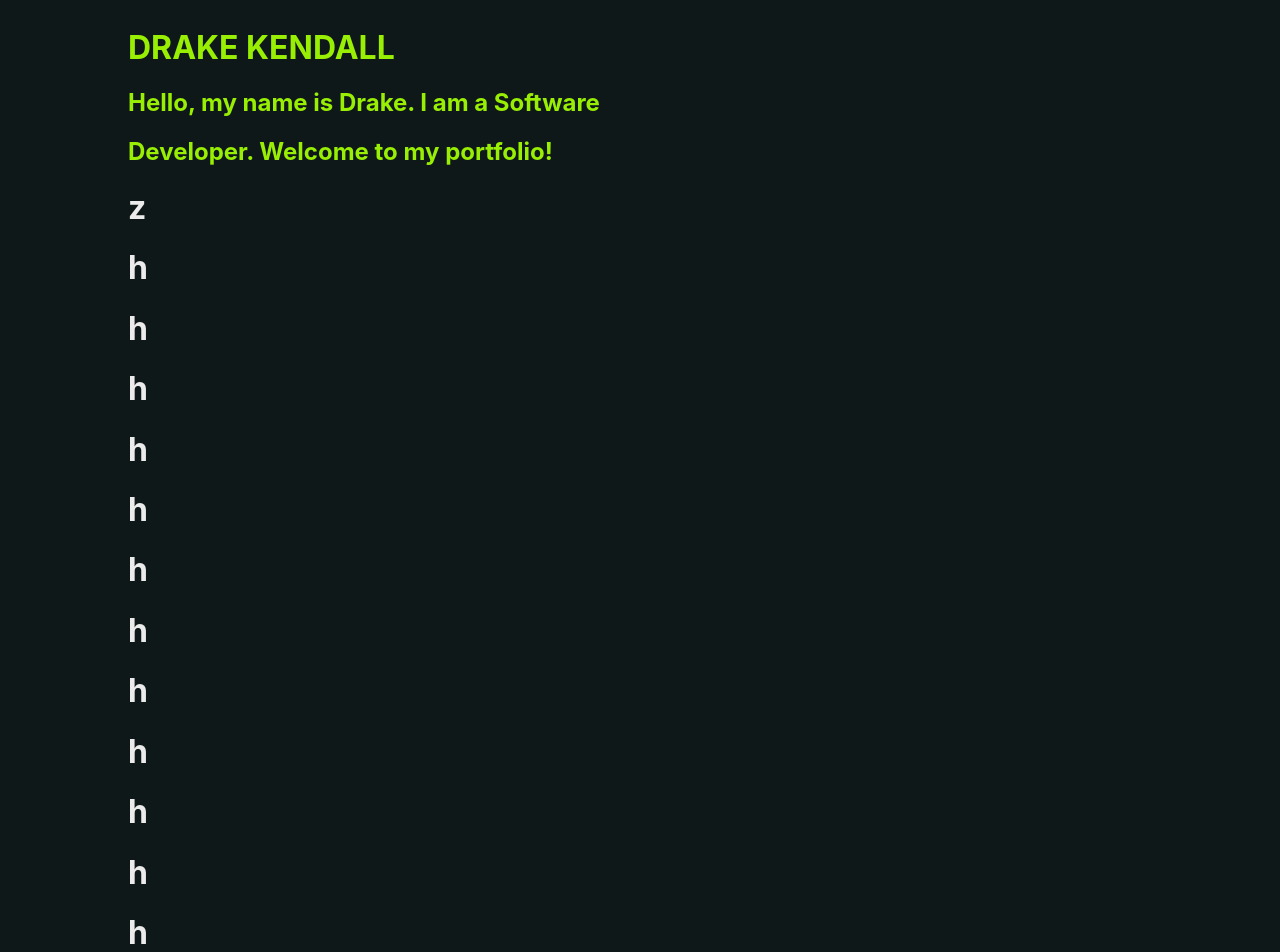
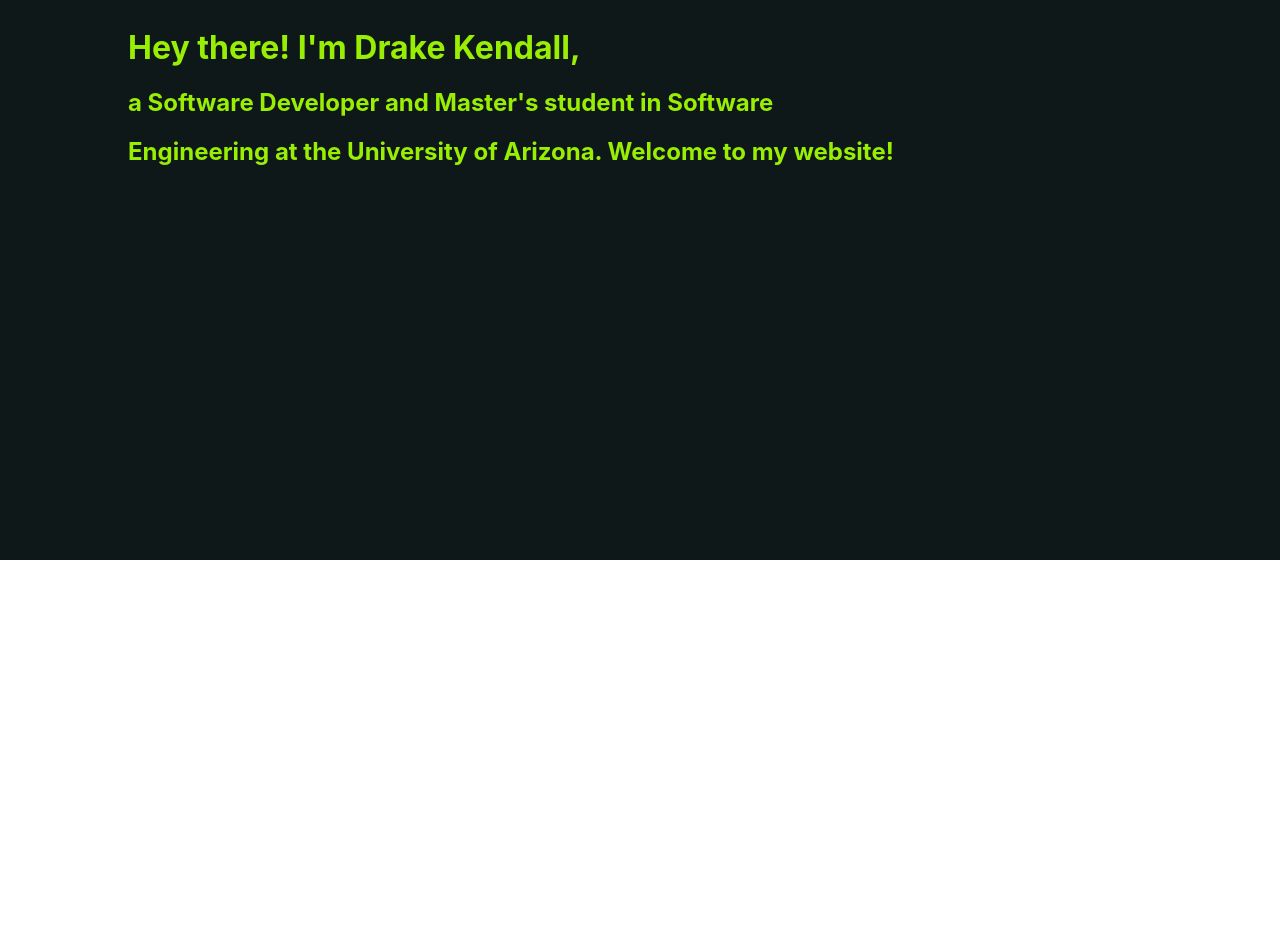
Before and after one commit to slasherdrake/slasherdrake.github.io, a JavaScript app: page / in a window 1280 px wide. Shown: the part 240-1192 px from the top of the page. After the commit the page ends 800 px from the top, so only its background shows below. Built offline with nearby package versions, Linux system fonts and the light colour scheme; the HTML template or start-up script is replaced by a standard one.

Commit message:
Front page

```diff
--- a/package.json
+++ b/package.json
@@ -3,7 +3,7 @@
   "version": "0.1.0",
   "private": true,
   "type": "module",
-  "homepage": "https://slasherdrake.github.io/slasherdrake.github.io",
+  "homepage": "https://slasherdrake.github.io",
   "dependencies": {
     "cra-template": "1.2.0",
     "gh-pages": "^6.3.0",
--- a/public/index.html
+++ b/public/index.html
@@ -2,7 +2,7 @@
 <html lang="en">
   <head>
     <meta charset="utf-8" />
-    <link rel="icon" href="%PUBLIC_URL%/favicon.ico" />
+    <link rel="icon" href="%PUBLIC_URL%/Dk.png" />
     <meta name="viewport" content="width=device-width, initial-scale=1" />
     <meta name="theme-color" content="#000000" />
     <meta name="description" content="Web site created using create-react-app" />
@@ -10,7 +10,7 @@
     <link rel="manifest" href="%PUBLIC_URL%/manifest.json" />
     <title>Drake Kendall</title>
   </head>
-  <body
+  <body>
     <div id="root">
     <script type="module" src="/src/index.js"></script>
     </div>
--- a/src/App.css
+++ b/src/App.css
@@ -1,8 +1,16 @@
 #root{
   background-color: #0F1819;
   color: #EBEBEB;
+  height:100vh;
 
 }
+html, body{
+  margin:0;
+  padding:0;
+  height:100%;
+  width:100%;
+}
+
 .flex{
   display: flex;
 }
@@ -15,7 +23,9 @@
 .green{
   color: #99EF03;
 }
-
+.red{
+  color:#EB4826
+}
 
 .nav{
   margin-top: 2rem;
@@ -271,3 +281,19 @@
   width:80%;
   position: relative;
 }
+
+.portfolio-card{
+  width:100%;
+  margin-right: 2%;
+  display: flex;
+  height:100%;
+}
+.left-card{
+  width: 50%;
+}
+.right-card{
+  width: 50%;
+}
+.card-img{
+  width:50%;
+}
--- a/src/App.js
+++ b/src/App.js
@@ -1,4 +1,4 @@
-import { BrowserRouter as Router, Route, Routes } from "react-router-dom";
+import { BrowserRouter as HashRouter, Route, Routes } from "react-router-dom";
 import NavBar from './components/NavBar.js';
 import Home from './pages/Home.js';
 import About from './pages/About.js';
@@ -6,7 +6,7 @@
 import './App.css'
 const App = () => {
   return (
-    <Router>
+    <HashRouter>
       <div className="app">
         <NavBar />
         <div className='nav-space'></div>
@@ -18,7 +18,7 @@
           </Routes>
         </main>
       </div>
-    </Router>
+    </HashRouter>
   );
 };
 
--- a/src/components/PortfolioCard.js
+++ b/src/components/PortfolioCard.js
@@ -3,12 +3,18 @@
 
     return (
     <div className="portfolio-card">
-        <div className = 'card-title'>{title}</div>
-        <img src={image} alt={title} class= 'card-img'/>
-        <div className="portfolio-card-content">
+        <div className = 'left-card'>
+            <div className = 'card-title'>{title}</div>
 
-            <p>{description}</p>
+            <div className="portfolio-card-content">
+
+                <p>{description}</p>
+            </div>
         </div>
+        <div className = 'right-card'>
+            <img src={image} alt={title} class= 'card-img'/>
+        </div>
+
     </div>
     )
 }
--- a/src/pages/Home.js
+++ b/src/pages/Home.js
@@ -1,24 +1,13 @@
+
+import luffy from '../assets/luffy.png';
 export default function Home(){
     return (
         <div className='container-xl'>
-            <h1 className='green'>DRAKE KENDALL</h1>
+            <h1 className='green'>Hey there! I'm Drake Kendall,</h1>
             <div className='bar'></div>
-            <h2 className='green'>Hello, my name is Drake. I am a Software</h2>
-            <h2 className='green'>Developer. Welcome to my portfolio!</h2>
-            <h1>z</h1>
-            <h1>h</h1>
-            <h1>h</h1>
-            <h1>h</h1>
-            <h1>h</h1>
-            <h1>h</h1>
-            <h1>h</h1>
-            <h1>h</h1>
-            <h1>h</h1>
-            <h1>h</h1>
-            <h1>h</h1>
-            <h1>h</h1>
-            <h1>h</h1>
-            <h1>h</h1>
+            <h2 className='green'>a Software Developer and Master's student in Software</h2>
+            <h2 className='green'>Engineering at the University of Arizona. Welcome to my website!</h2>
+
         </div>
     )
 }
```
Also changed, not shown: public/DK.png (added), src/assets/luffy.png (added).
